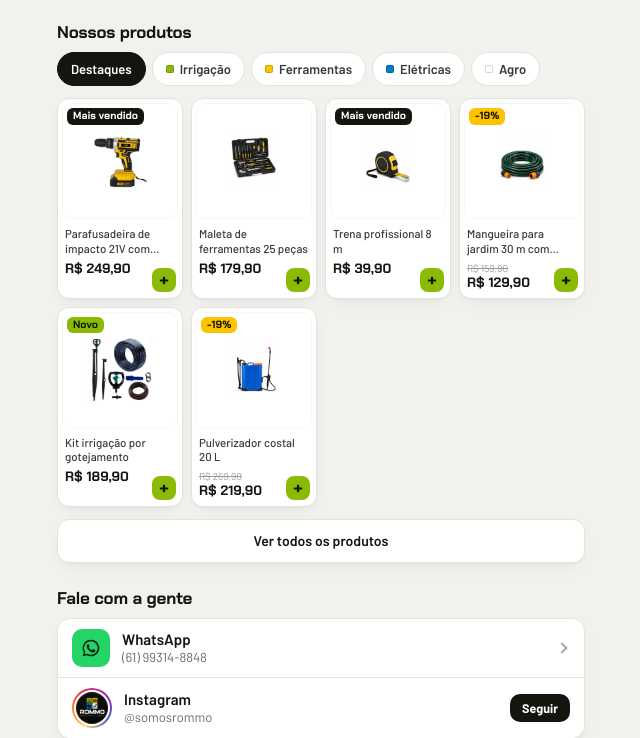
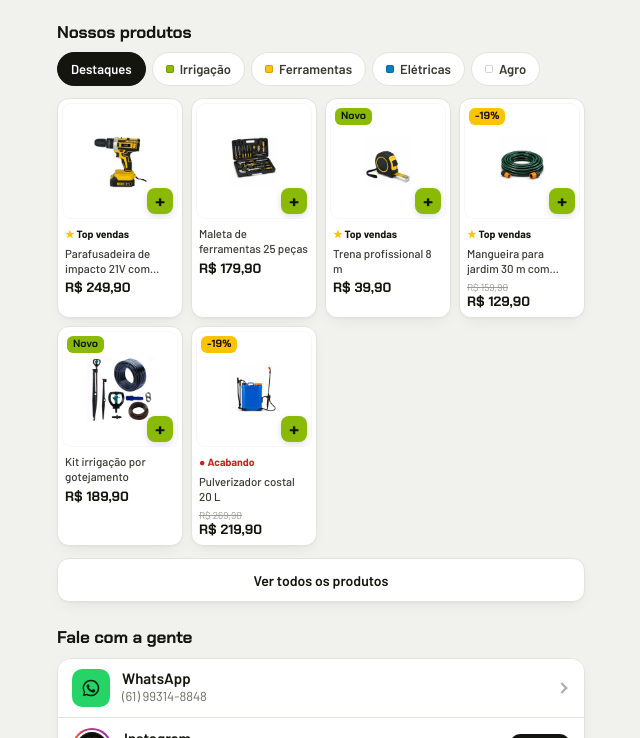
Before and after one commit to 2008kauapedro-max/BomVizinho, a website: page rommo-catalogo/index.html in a window 1280 px wide. Shown: the part 1813-2551 px from the top of the page, without its empty margins (319-959 px from the left). Drawn offline with Linux system fonts and the light colour scheme.

Commit message:
ROMMO: selo sai de cima da foto e o + vai pro canto da foto (não cobre mais o preço)
Co-Authored-By: Claude Opus 5.5 <noreply@anthropic.com>
Claude-Session: https://claude.ai/code/session_01626Fon48gTLJF9Vn3J52Ar

```diff
--- a/rommo-catalogo/css/app.css
+++ b/rommo-catalogo/css/app.css
@@ -533,3 +533,14 @@ main,#loja{background:radial-gradient(ellipse 120% 40% at 0 0,#e4f0c9 0,transpar
 .meta.ok{background:#eaf5d2}
 .l-cupom{margin:0 0 12px;color:#55554f;font-size:12.5px}
 .l-cupom b{color:var(--verde-esc)}
+
+/* v12: nada em cima do produto nem do preço */
+.etiqueta{white-space:nowrap;max-width:calc(100% - 10px);overflow:hidden;text-overflow:ellipsis}
+.cartao .mais,.grade .cartao .mais{right:5px;bottom:5px;width:26px;height:26px;border-radius:8px;font-size:18px;box-shadow:0 2px 6px #0002}
+.cartao .preco,.grade .cartao .preco{padding-right:0;white-space:nowrap;overflow:hidden;text-overflow:ellipsis}
+.cartao .de{white-space:nowrap}
+.selo-c{display:block;max-width:100%;margin-bottom:4px;overflow:hidden;white-space:nowrap;text-overflow:ellipsis;font:700 10.5px/1.5 var(--txt)}
+.selo-c.vendido{color:var(--texto)}
+.selo-c.vendido::before{content:"★ ";color:var(--amarelo)}
+.selo-c.ultimas{color:#c5221f}
+.selo-c.ultimas::before{content:"● "}
--- a/rommo-catalogo/index.html
+++ b/rommo-catalogo/index.html
@@ -15,7 +15,7 @@
 <link rel="preload" as="font" type="font/woff" href="fonts/ChakraPetch-Bold.woff" crossorigin>
 <link rel="preload" as="font" type="font/woff" href="fonts/Barlow-Regular.woff" crossorigin>
 <link rel="preload" as="image" href="assets/fotos/capa-celular.webp" fetchpriority="high">
-<link rel="stylesheet" href="css/app.css?v=11">
+<link rel="stylesheet" href="css/app.css?v=12">
 </head>
 <body class="ldg">
 
@@ -200,6 +200,6 @@
 </svg>
 
 <script src="js/data.js?v=6"></script>
-<script src="js/app.js?v=11"></script>
+<script src="js/app.js?v=12"></script>
 </body>
 </html>
--- a/rommo-catalogo/js/app.js
+++ b/rommo-catalogo/js/app.js
@@ -33,14 +33,13 @@ const MSG = {
 };
 
 /* ---------- Cartão (um modelo só) ---------- */
-const SELOS = { "mais-vendido": ["Mais vendido", "vendido"], ultimas: ["Últimas unidades", "ultimas"] };
-const etiqueta = p => desc(p) ? `<span class="etiqueta">-${desc(p)}%</span>` : SELOS[p.selo] ? `<span class="etiqueta ${SELOS[p.selo][1]}">${SELOS[p.selo][0]}</span>` : p.novo ? `<span class="etiqueta novo">Novo</span>` : "";
+const SELOS = { "mais-vendido": ["Mais vendido", "vendido", "Top vendas"], ultimas: ["Últimas unidades", "ultimas", "Acabando"] };
+const etiqueta = p => desc(p) ? `<span class="etiqueta">-${desc(p)}%</span>` : p.novo ? `<span class="etiqueta novo">Novo</span>` : "";
 const selosDe = p => [desc(p) ? `<span class="selo-f desc">-${desc(p)}% de desconto</span>` : "", SELOS[p.selo] ? `<span class="selo-f ${SELOS[p.selo][1]}">${SELOS[p.selo][0]}</span>` : "", p.novo ? `<span class="selo-f novo">Novo</span>` : ""].join("");
 const cartao = p => `<button class="cartao" type="button" data-prod="${p.id}">
-  <span class="foto"><img src="${foto(p)}" alt="" loading="lazy" decoding="async" width="560" height="560">${etiqueta(p)}</span>
-  <span class="info"><span class="nome">${esc(p.nome)}</span>
+  <span class="foto"><img src="${foto(p)}" alt="" loading="lazy" decoding="async" width="560" height="560">${etiqueta(p)}<span class="mais" data-add="${p.id}" role="button" aria-label="Adicionar à lista">+</span></span>
+  <span class="info">${SELOS[p.selo] ? `<span class="selo-c ${SELOS[p.selo][1]}" title="${SELOS[p.selo][0]}">${SELOS[p.selo][2]}</span>` : ""}<span class="nome">${esc(p.nome)}</span>
   <span class="preco">${p.de ? `<span class="de">${brl(p.de)}</span>` : ""}${brl(p.p)}</span></span>
-  <span class="mais" data-add="${p.id}" role="button" aria-label="Adicionar à lista">+</span>
 </button>`;
 
 /* ---------- Página inicial (vitrine) ---------- */
```
